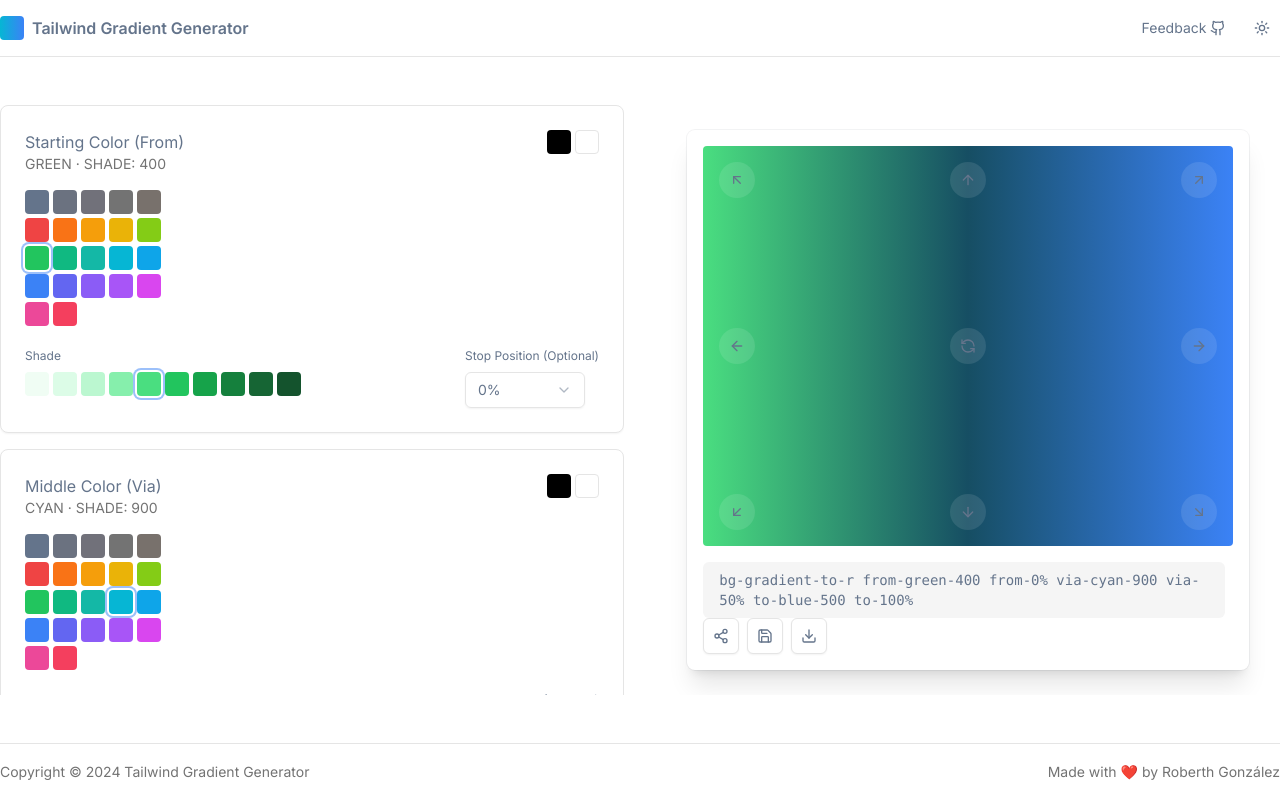
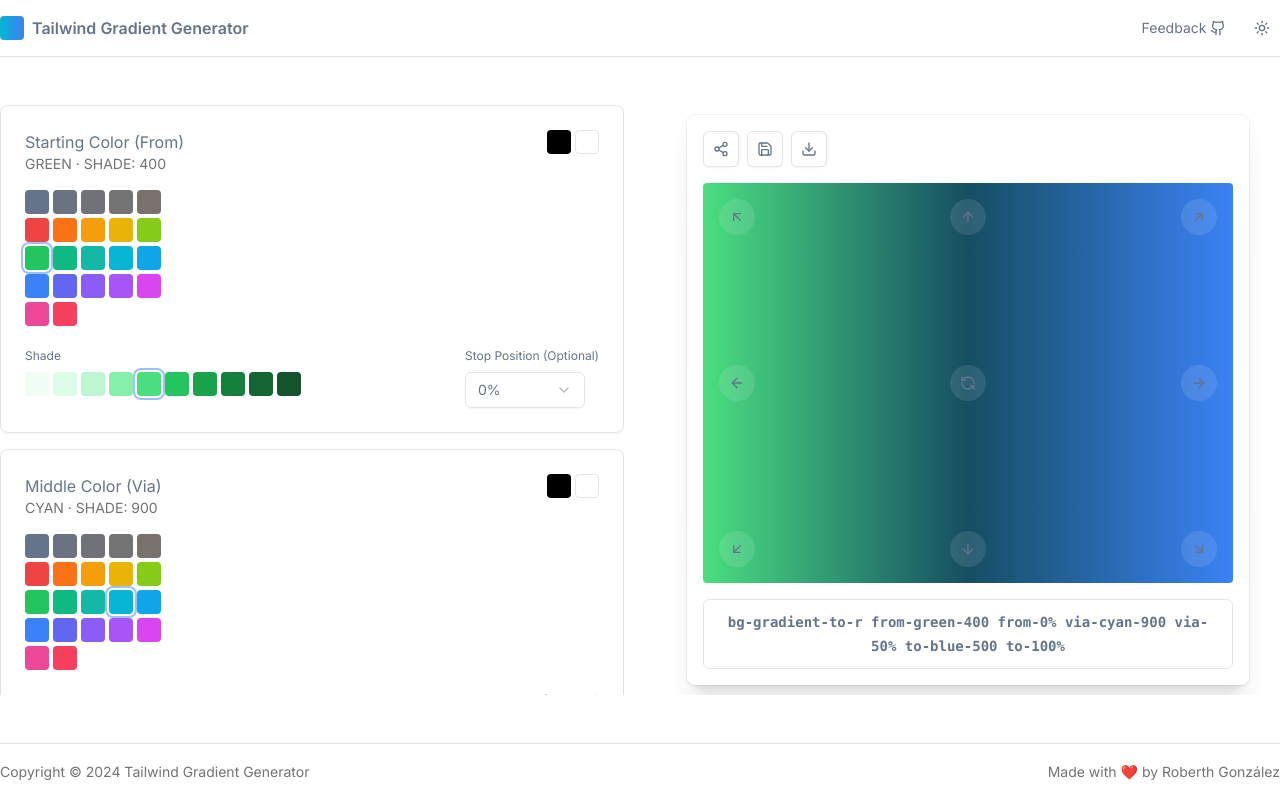
Before and after one commit to roberthgnz/tailwind-gradient-generator, a React (Vite) app: page / in a window 1280 px wide. Built offline with nearby package versions, Linux system fonts and the light colour scheme.

Commit message:
chore: add gradient output components and enhance gradient preview layout

```diff
--- /dev/null
+++ b/src/components/gradient-output-button.tsx
@@ -0,0 +1,15 @@
+interface GradientOutputButtonProps {
+    children: React.ReactNode
+}
+
+export const GradientOutputButton = ({ children }: GradientOutputButtonProps) => {
+    return (
+        <button
+            type="button"
+            title="Click to copy to clipboard"
+            className="w-full bg-background hover:bg-accent hover:text-accent-foreground font-mono leading-6 text-center text-sm py-2.5 px-4 border border-input rounded-md inline-flex items-center justify-center transition-colors focus-visible:outline-none focus-visible:ring-1 focus-visible:ring-ring"
+        >
+            {children}
+        </button>
+    )
+}
--- /dev/null
+++ b/src/components/gradient-output-class.tsx
@@ -0,0 +1,56 @@
+import { useMemo, useState } from 'react'
+
+interface GradientOutputClassProps {
+    value: string
+}
+
+export const GradientOutputClass = ({ value }: GradientOutputClassProps) => {
+    const transformValue = (currentValue: string, previousValue?: string): string => {
+        if (!currentValue) {
+            return currentValue
+        }
+
+        if (!previousValue) {
+            return currentValue
+        }
+
+        const oldValueArr = previousValue.replace(/<[^>]*>/g, '').split(' ')
+        const newValueArr = currentValue.split(' ')
+
+        const diff: string[] = []
+        for (let i = 0; i < oldValueArr.length; i++) {
+            if (oldValueArr[i] !== newValueArr[i]) {
+                diff.push(newValueArr[i])
+            }
+        }
+
+        if (diff.length !== 1) {
+            return currentValue
+        }
+
+        const reg = new RegExp(`(${diff[0]})`, 'gi')
+        return currentValue.replace(reg, '<code class="text-gray-900 dark:text-gray-200">$&</code>')
+    }
+
+    const [parsedValue, setParsedValue] = useState(() => transformValue(value))
+
+    const processedValue = useMemo(() => {
+        const cleanCurrentValue = parsedValue.replace(/<[^>]*>/g, '')
+        const cleanValue = value.replace(/<[^>]*>/g, '')
+
+        if (cleanCurrentValue !== cleanValue) {
+            const newParsedValue = transformValue(value, parsedValue)
+            return newParsedValue
+        }
+
+        return parsedValue
+    }, [value, parsedValue])
+
+    if (processedValue !== parsedValue) {
+        setParsedValue(processedValue)
+    }
+
+    return (
+        <span className="hidden md:block font-bold text-center" dangerouslySetInnerHTML={{ __html: processedValue }} />
+    )
+}
--- /dev/null
+++ b/src/components/gradient-output.tsx
@@ -0,0 +1,14 @@
+import { GradientOutputButton } from './gradient-output-button'
+import { GradientOutputClass } from './gradient-output-class'
+
+interface GradientOutputProps {
+    value: string
+}
+
+export const GradientOutput = ({ value }: GradientOutputProps) => {
+    return (
+        <GradientOutputButton>
+            <GradientOutputClass value={value} />
+        </GradientOutputButton>
+    )
+}
--- a/src/components/gradient-preview.tsx
+++ b/src/components/gradient-preview.tsx
@@ -1,6 +1,7 @@
 import { ArrowDown, ArrowLeft, ArrowRight, ArrowUp, Share2, Save, Download, RefreshCcw } from 'lucide-react'
 import { Button } from '@/components/ui/button'
 import { Tooltip, TooltipContent, TooltipProvider, TooltipTrigger } from '@/components/ui/tooltip'
+import { GradientOutput } from './gradient-output'
 
 interface GradientPreviewProps {
     gradientClass: string
@@ -21,7 +22,45 @@ export function GradientPreview({
 }: GradientPreviewProps) {
     return (
         <div className="flex h-full mx-auto max-w-full aspect-video flex-col justify-center overflow-hidden">
-            <div className="p-4 shadow-xl ring-1 ring-gray-900/5 sm:mx-auto sm:w-[90%] sm:rounded-lg">
+            <div className="p-4 shadow-xl ring-1 ring-gray-900/5 sm:mx-auto sm:w-[90%] space-y-4 sm:rounded-lg">
+                <div>
+                    <TooltipProvider>
+                        <Tooltip>
+                            <TooltipTrigger asChild>
+                                <Button variant="outline" size="icon" onClick={onShare}>
+                                    <Share2 className="h-4 w-4" />
+                                </Button>
+                            </TooltipTrigger>
+                            <TooltipContent>
+                                <p>Share gradient</p>
+                            </TooltipContent>
+                        </Tooltip>
+                    </TooltipProvider>
+                    <TooltipProvider>
+                        <Tooltip>
+                            <TooltipTrigger asChild>
+                                <Button variant="outline" size="icon" onClick={onSave} className="ml-2">
+                                    <Save className="h-4 w-4" />
+                                </Button>
+                            </TooltipTrigger>
+                            <TooltipContent>
+                                <p>Save gradient</p>
+                            </TooltipContent>
+                        </Tooltip>
+                    </TooltipProvider>
+                    <TooltipProvider>
+                        <Tooltip>
+                            <TooltipTrigger asChild>
+                                <Button variant="outline" size="icon" onClick={onExport} className="ml-2">
+                                    <Download className="h-4 w-4" />
+                                </Button>
+                            </TooltipTrigger>
+                            <TooltipContent>
+                                <p>Export gradient</p>
+                            </TooltipContent>
+                        </Tooltip>
+                    </TooltipProvider>
+                </div>
                 <div className={`relative z-10 h-[50dvh] rounded ${gradientClass}`}>
                     <div className="absolute inset-4 grid grid-cols-3 grid-rows-3 gap-4">
                         <Button
@@ -98,47 +137,7 @@ export function GradientPreview({
                         </Button>
                     </div>
                 </div>
-                <div className="mt-4 flex flex-col">
-                    <code className="text-sm bg-muted px-4 py-2 rounded-md flex-grow mr-2">{gradientClass}</code>
-                    <div>
-                        <TooltipProvider>
-                            <Tooltip>
-                                <TooltipTrigger asChild>
-                                    <Button variant="outline" size="icon" onClick={onShare}>
-                                        <Share2 className="h-4 w-4" />
-                                    </Button>
-                                </TooltipTrigger>
-                                <TooltipContent>
-                                    <p>Share gradient</p>
-                                </TooltipContent>
-                            </Tooltip>
-                        </TooltipProvider>
-                        <TooltipProvider>
-                            <Tooltip>
-                                <TooltipTrigger asChild>
-                                    <Button variant="outline" size="icon" onClick={onSave} className="ml-2">
-                                        <Save className="h-4 w-4" />
-                                    </Button>
-                                </TooltipTrigger>
-                                <TooltipContent>
-                                    <p>Save gradient</p>
-                                </TooltipContent>
-                            </Tooltip>
-                        </TooltipProvider>
-                        <TooltipProvider>
-                            <Tooltip>
-                                <TooltipTrigger asChild>
-                                    <Button variant="outline" size="icon" onClick={onExport} className="ml-2">
-                                        <Download className="h-4 w-4" />
-                                    </Button>
-                                </TooltipTrigger>
-                                <TooltipContent>
-                                    <p>Export gradient</p>
-                                </TooltipContent>
-                            </Tooltip>
-                        </TooltipProvider>
-                    </div>
-                </div>
+                <GradientOutput value={gradientClass} />
             </div>
         </div>
     )
```
